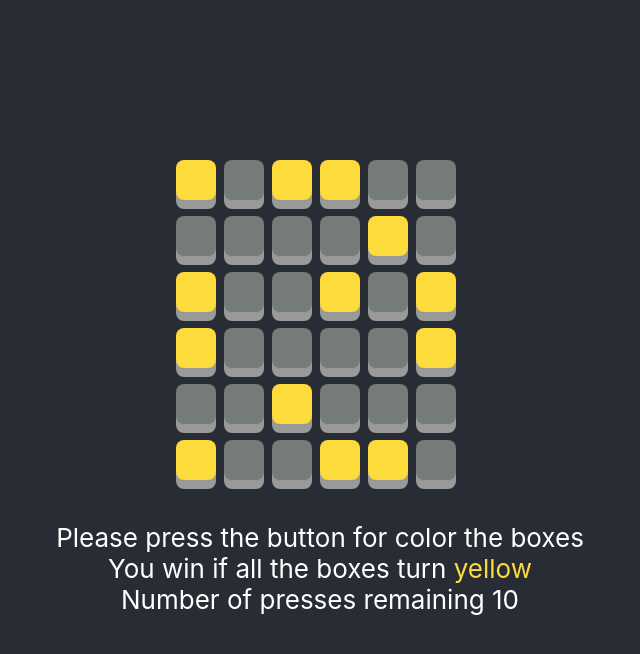
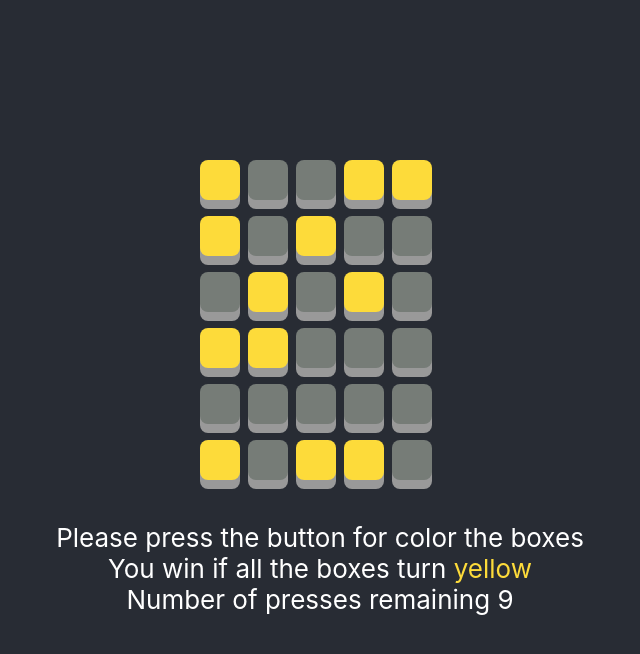
Before and after one commit to scriptkid23/NAL_react-native-skeleton, a React (Create React App) app in the folder client/: page / in a window 1280 px wide. Shown: the top 654 px of the page, without its empty margins (320-960 px from the left). Built offline with nearby package versions, Linux system fonts and the light colour scheme.

Commit message:
refactor: update

```diff
--- a/client/src/App.js
+++ b/client/src/App.js
@@ -4,8 +4,8 @@ import Round from './Round'
 import {round_one} from './Challenge'
 
 function App() {
-  const [countDown, setCountDown] = React.useState(10);
-
+  const [countDown, setCountDown] = React.useState(9);
+  const [win, setWin] = React.useState(false);
   return (
     <div className="App">
       <header className="App-header">
@@ -13,14 +13,15 @@ function App() {
         <Round challenge = {round_one}
                countDown= {() => setCountDown(countDown - 1)}
                countDownValue = {countDown}
+               setWin = {setWin}
         />
         <div>
-          <p>
+          {!win && <p>
             Please press the button for color the boxes<br/>
             You win if all the boxes turn <span style={{color:"#fddb3a"}}>yellow</span><br/>
             Number of presses remaining {countDown} <br/>
             {countDown < 0 && <p>You Lose 🙂</p>}
-          </p>
+          </p>}
         </div>
       </header>
     </div>
--- a/client/src/Challenge.js
+++ b/client/src/Challenge.js
@@ -1,8 +1,8 @@
 export const round_one = [
-    [1,0,1,1,0,0],
-    [0,0,0,0,1,0],
-    [1,0,0,1,0,1],
-    [1,0,0,0,0,1],
-    [0,0,1,0,0,0],
-    [1,0,0,1,1,0],
+    [1,0,0,1,1],
+    [1,0,1,0,0],
+    [0,1,0,1,0],
+    [1,1,0,0,0],
+    [0,0,0,0,0],
+    [1,0,1,1,0],
 ]
--- a/client/src/Round.js
+++ b/client/src/Round.js
@@ -1,93 +1,109 @@
 import React from 'react';
-import{Block,Container} from './styled'
+import { Block, Container, Button } from './styled'
 import Lottie from 'lottie-react-web'
 import success from './success.json';
-import ReactCardFlip from 'react-card-flip';
 export default (props) => {
-    const [challenge,setChallenge] = React.useState(props.challenge)
-    const [flipped,setFlipped] = React.useState(false);
+    const [challenge, setChallenge] = React.useState(props.challenge)
+    const [flipped, setFlipped] = React.useState(false);
     const [win, setWin] = React.useState(false);
-
+    const [result, setResult] = React.useState([]);
     const n = challenge.length;
     const m = challenge[0].length;
     const checkWin = () => {
         let flag = true;
-        for (let i = 0; i < n; i++){
-            for(let j = 0; j < m; j++){
-                if(challenge[i][j] == 0){
+        for (let i = 0; i < n; i++) {
+            for (let j = 0; j < m; j++) {
+                if (challenge[i][j] == 0) {
                     flag = false;
                 }
             }
         }
         return flag;
     }
-    const handleBlock = (row,col) =>{
+    function exportPoisition(row, col) {
+        let n = 6, m = 5;
+        let poisition = 0;
+        for (let i = 0; i < n; i++) {
+            for (let j = 0; j < m; j++) {
+
+                if (row === i && col === j) {
+                    i = n + 1;
+                    j = m + 1;
+                }
+                poisition++;
+
+            }
+        }
+        return poisition;
+    }
+    const handleBlock = (row, col) => {
+        setResult([...result, exportPoisition(row,col)])
         challenge[row][col] = !challenge[row][col]
         setFlipped(!flipped)
-        if(row > 0 && row < n - 1&& col > 0 && col < m - 1){
+        if (row > 0 && row < n - 1 && col > 0 && col < m - 1) {
             challenge[row][col - 1] = !challenge[row][col - 1]
             challenge[row][col + 1] = !challenge[row][col + 1]
             challenge[row + 1][col] = !challenge[row + 1][col]
             challenge[row - 1][col] = !challenge[row - 1][col]
         }
-        if(row === 0  && col > 0 && col < m - 1){
+        if (row === 0 && col > 0 && col < m - 1) {
             challenge[row][col - 1] = !challenge[row][col - 1]
             challenge[row][col + 1] = !challenge[row][col + 1]
             challenge[row + 1][col] = !challenge[row + 1][col]
         }
-        if(row === n - 1  && col > 0 && col < m - 1){
+        if (row === n - 1 && col > 0 && col < m - 1) {
             challenge[row][col - 1] = !challenge[row][col - 1]
             challenge[row][col + 1] = !challenge[row][col + 1]
             challenge[row - 1][col] = !challenge[row - 1][col]
         }
-        if(col === 0 && row > 0 && row < n  - 1){
+        if (col === 0 && row > 0 && row < n - 1) {
             challenge[row + 1][col] = !challenge[row + 1][col]
             challenge[row - 1][col] = !challenge[row - 1][col]
-            challenge[row][col  + 1] = !challenge[row][col + 1]
+            challenge[row][col + 1] = !challenge[row][col + 1]
         }
-        if(col === m - 1 && row > 0 && row < n  - 1){
+        if (col === m - 1 && row > 0 && row < n - 1) {
             challenge[row + 1][col] = !challenge[row + 1][col]
-            challenge[row - 1][col] = !challenge[row - 1][col]
-            challenge[row][col  - 1] = !challenge[row][col - 1]
-        }
-        if(col === m - 1 && row === n - 1){
             challenge[row - 1][col] = !challenge[row - 1][col]
             challenge[row][col - 1] = !challenge[row][col - 1]
         }
-        if(col === 0 && row === 0){
+        if (col === m - 1 && row === n - 1) {
+            challenge[row - 1][col] = !challenge[row - 1][col]
+            challenge[row][col - 1] = !challenge[row][col - 1]
+        }
+        if (col === 0 && row === 0) {
             challenge[row + 1][col] = !challenge[row + 1][col]
             challenge[row][col + 1] = !challenge[row][col + 1]
         }
-        if(col === 0 && row === n  - 1){
+        if (col === 0 && row === n - 1) {
             challenge[row - 1][col] = !challenge[row - 1][col]
             challenge[row][col + 1] = !challenge[row][col + 1]
         }
-        if(col === m - 1 && row === 0){
+        if (col === m - 1 && row === 0) {
             challenge[row + 1][col] = !challenge[row + 1][col]
             challenge[row][col - 1] = !challenge[row][col - 1]
         }
         setChallenge([...challenge])
         props.countDown();
 
-        if(checkWin() && props.countDownValue > 0){
+        if (checkWin() && props.countDownValue > 0) {
             setWin(true)
+            props.setWin(true);
         }
     }
     const generateBlock = (row, value) => {
 
-        return value.map((state,col)=> {
-            return(
+        return value.map((state, col) => {
+            return (
                 <Block
                     className="button"
                     key={col}
                     value={state}
-                    onClick={()=>handleBlock(row,col)}
+                    onClick={() => handleBlock(row, col)}
                 />
             )
         })
     }
-
-    return(
+    return (
         <div>
             {win ?
                 <div>
@@ -95,12 +111,14 @@ export default (props) => {
                         options={{
                             animationData: success
                         }}
+                        width={"70%"}
                     />
-           <p>Congratulations, just for laughs</p>
-          </div> : challenge.map((value,index)=>{
-                return(
+                    <p>Congratulations</p>
+                    <Button>Get Card</Button>
+                </div> : challenge.map((value, index) => {
+                    return (
                         <Container key={index}>
-                        {generateBlock(index,value)}
+                            {generateBlock(index, value)}
                         </Container>
                     )
                 })}
--- a/client/src/styled.js
+++ b/client/src/styled.js
@@ -10,7 +10,25 @@ const Block = Styled.button`
 
 
 `
+const Button = Styled.button`
+  border-radius: 4px;
+  background: none;
+  border:2px solid rgb(171,69,255);
+  width: 100px;
+  height: 30px;
+  cursor: pointer;
+  color: white;
+  transition: color .15s ease-in-out,
+              background-color .15s ease-in-out,
+              border-color .15s ease-in-out,
+              box-shadow .15s ease-in-out;
+  &:hover {
+    background: rgb(171,69,255);
+    border:none;
+  }
+`
 const Container = Styled.div`
     display : flex;
 `
-export { Block,Container}
+
+export { Block, Container, Button }
```
Also changed, not shown: 1 other file (tests, documents, lock files or other folders). Lines whose indentation alone changed are shown as unchanged.
